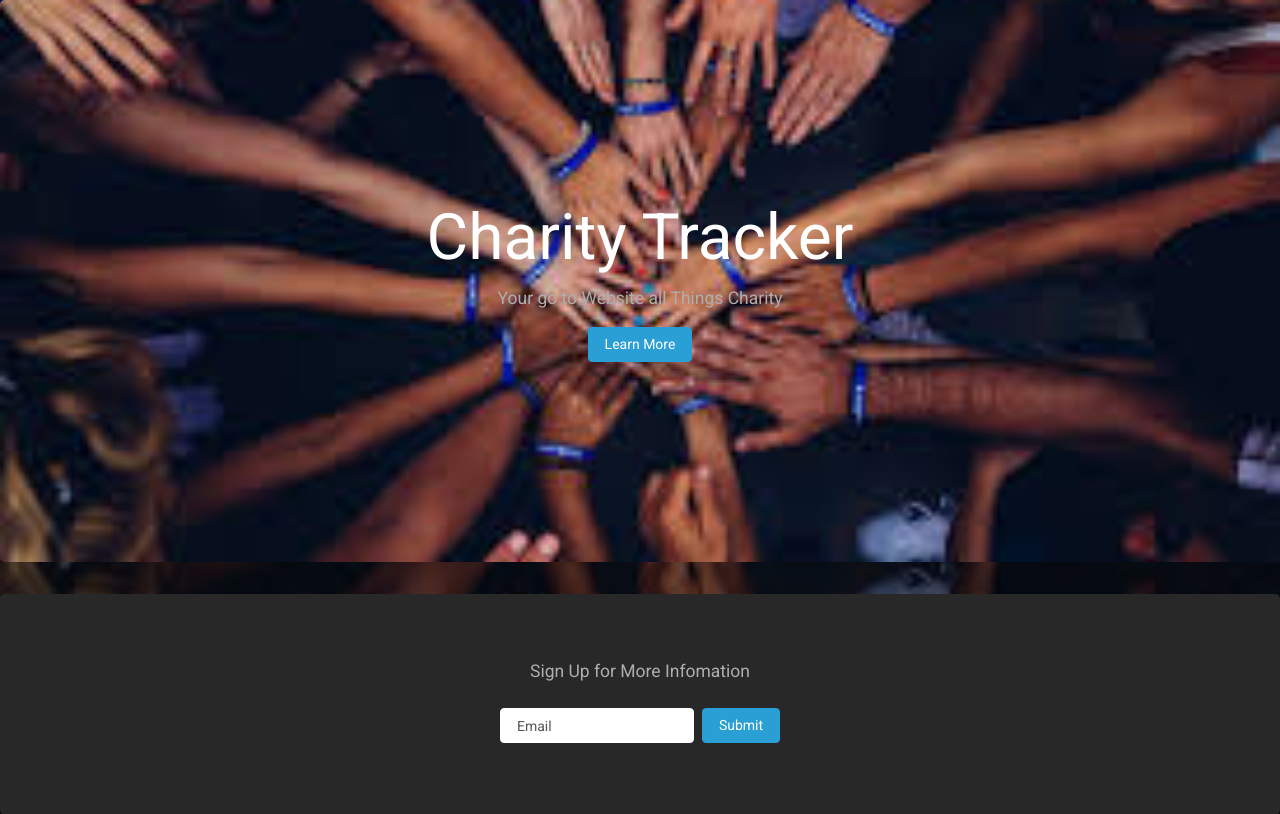
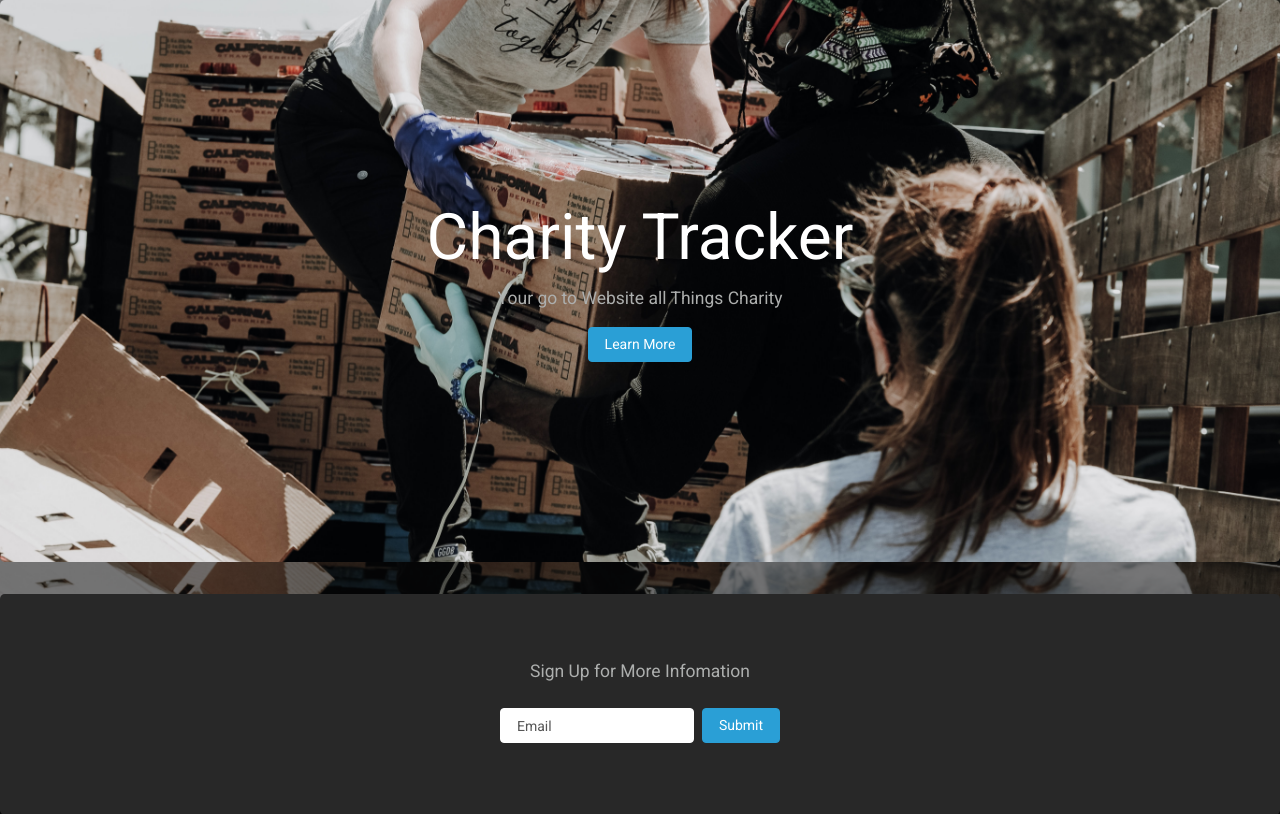
Before and after one commit to ACS-AP/contractor-project, a Flask app: page / in a window 1280 px wide. Shown: the part 53-867 px from the top of the page. Run offline with Flask 2, Linux system fonts and the light colour scheme; some libraries are stand-ins or nearby versions.

Commit message:
hero image

```diff
--- a/static/styles.css
+++ b/static/styles.css
@@ -1,5 +1,5 @@
 .hero-background-img {
-    background-image: url("ik.jpeg");
+    background-image: url("joel.jpg");
     background-repeat: no-repeat;
     background-size: cover;
     background-position: center;
@@ -10,7 +10,7 @@
 .hero-background-img:after {
     content: "";
     position: absolute;
-    background-image: url("ik.jpeg");
+    background-image: url("joel.jpg");
     background-repeat: no-repeat;
     background-size: cover;
     background-position: center;
```
Also changed, not shown: static/heart.jpg (added), static/joel.jpg (added).
